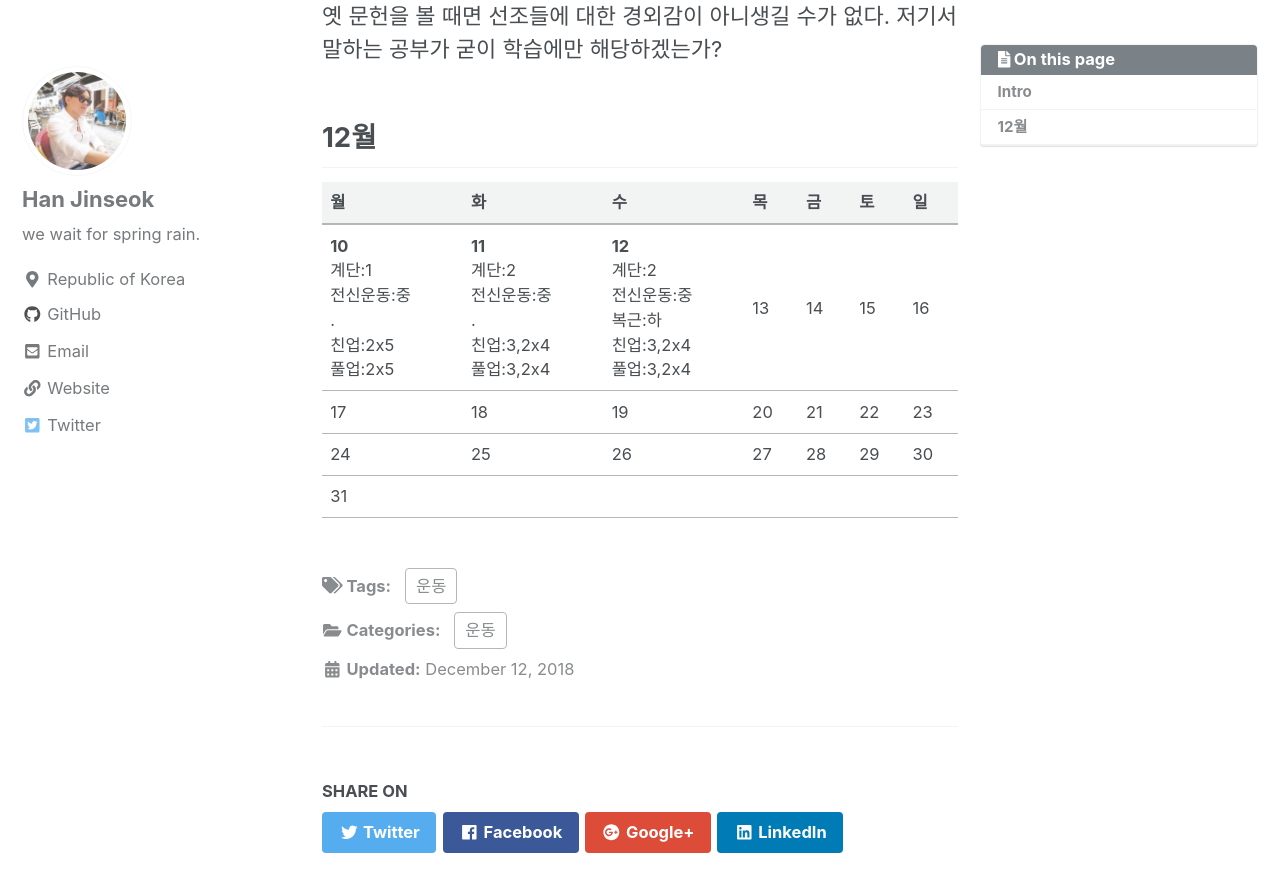
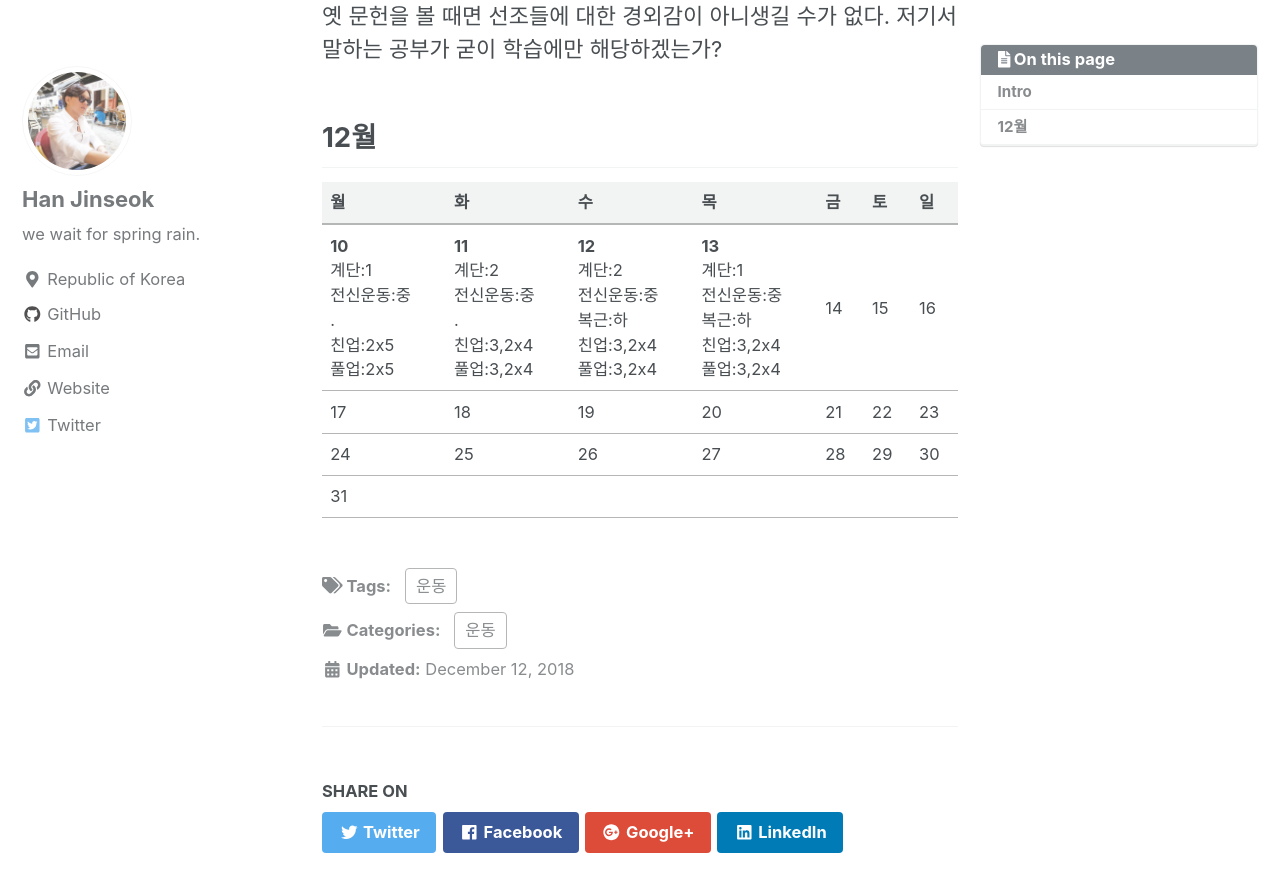
Before and after one commit to moregorenine/moregorenine.github.io, a Jekyll site: the page built from _posts/exercise/2018-12-10-exercise.md, in a window 1280 px wide and 900 px high, scrolled down 611 px. Shown: the top 892 px of the window. Built offline with Jekyll 4.4.1, drawn with Linux system fonts in a browser that asks for light colours; nearby versions of some CDN libraries; comment, search, counter and statistics services are not loaded; a style sheet for code colours, icons or effects is not loaded.

Commit message:
Update 2018-12-10-exercise.md

```diff
--- a/_posts/exercise/2018-12-10-exercise.md
+++ b/_posts/exercise/2018-12-10-exercise.md
@@ -21,7 +21,7 @@ toc_sticky: true
 
 | 월 | 화 | 수 | 목 | 금 | 토 | 일 |
 |:---|:---|:---|:---|:---|:---|:---|
-| **10**<br>계단:1<br>전신운동:중<br>.<br>친업:2x5<br>풀업:2x5 | **11**<br>계단:2<br>전신운동:중<br>.<br>친업:3,2x4<br>풀업:3,2x4 | **12**<br>계단:2<br>전신운동:중<br>복근:하<br>친업:3,2x4<br>풀업:3,2x4 | 13 | 14 | 15 | 16 |
+| **10**<br>계단:1<br>전신운동:중<br>.<br>친업:2x5<br>풀업:2x5 | **11**<br>계단:2<br>전신운동:중<br>.<br>친업:3,2x4<br>풀업:3,2x4 | **12**<br>계단:2<br>전신운동:중<br>복근:하<br>친업:3,2x4<br>풀업:3,2x4 | **13**<br>계단:1<br>전신운동:중<br>복근:하<br>친업:3,2x4<br>풀업:3,2x4 | 14 | 15 | 16 |
 | 17 | 18 | 19 | 20 | 21 | 22 | 23 |
 | 24 | 25 | 26 | 27 | 28 | 29 | 30 |
 | 31 |    |    |    |    |    |    |
```
